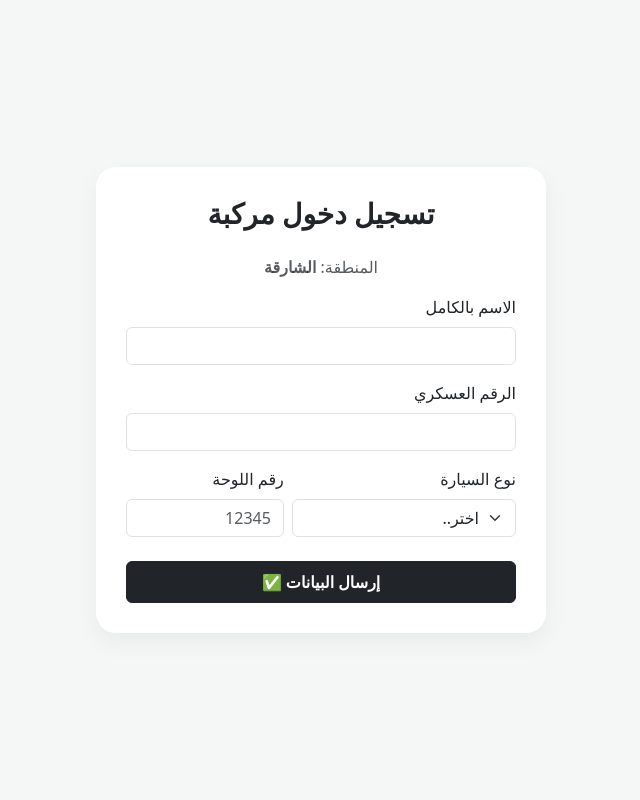
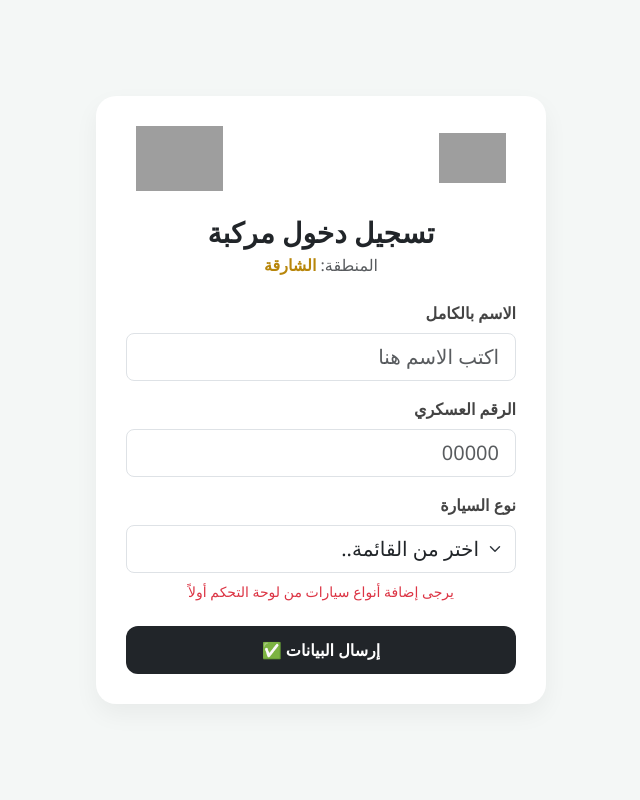
Before and after one commit to Mohammed-Alzahmi/Vehicle-Tracker-Project, a Flask app: page /register in a window 1280 px wide. Shown: the whole page, without its empty margins (319-959 px from the left). Run offline with Flask 3, Linux system fonts and the light colour scheme; data that the repository does not hold is empty; grey boxes are pictures that could not be loaded.

```diff
--- a/templates/index.html
+++ b/templates/index.html
@@ -6,46 +6,53 @@
     <title>تسجيل مركبة</title>
     <link href="https://cdn.jsdelivr.net/npm/bootstrap@5.3.0/dist/css/bootstrap.min.css" rel="stylesheet">
     <style>
-        body { background: #f4f7f6; display: flex; align-items: center; justify-content: center; min-height: 100vh; padding: 15px; }
-        .reg-card { background: white; padding: 30px; border-radius: 20px; box-shadow: 0 10px 25px rgba(0,0,0,0.05); width: 100%; max-width: 450px; }
-        .input-group-text { background: #b8860b; color: white; border: none; }
+        body { background: #f4f7f6; display: flex; align-items: center; justify-content: center; min-height: 100vh; padding: 15px; font-family: 'Segoe UI', sans-serif; }
+        .reg-card { background: white; padding: 30px; border-radius: 20px; box-shadow: 0 10px 25px rgba(0,0,0,0.05); width: 100%; max-width: 450px; text-align: center; }
+        .logos-container { display: flex; justify-content: space-between; align-items: center; margin-bottom: 25px; padding: 0 10px; }
+        .side-logo { height: 50px; object-fit: contain; }
+        .main-logo { height: 65px; object-fit: contain; }
+        .form-label { font-weight: 600; color: #444; display: block; text-align: right; }
+        .btn-submit { background: #212529; color: white; border: none; padding: 12px; border-radius: 12px; width: 100%; font-weight: bold; transition: 0.3s; }
+        .btn-submit:hover { background: #000; transform: translateY(-2px); }
     </style>
 </head>
 <body>
     <div class="reg-card">
-        <h3 class="text-center fw-bold mb-4">تسجيل دخول مركبة</h3>
-        <p class="text-center text-muted">المنطقة: <strong>{{ region }}</strong></p>
+        <div class="logos-container">
+            <img src="https://upload.wikimedia.org/wikipedia/commons/thumb/c/cb/Emblem_of_the_United_Arab_Emirates.svg/1200px-Emblem_of_the_United_Arab_Emirates.svg.png" class="side-logo">
+            <img src="https://upload.wikimedia.org/wikipedia/en/thumb/3/33/Sharjah_Police_Logo.png/200px-Sharjah_Police_Logo.png" class="main-logo">
+        </div>
+
+        <h3 class="fw-bold mb-1">تسجيل دخول مركبة</h3>
+        <p class="text-muted mb-4">المنطقة: <span style="color: #b8860b; font-weight: bold;">{{ region }}</span></p>
 
         <form action="/submit" method="POST">
             <input type="hidden" name="region" value="{{ region }}">
 
             <div class="mb-3">
                 <label class="form-label">الاسم بالكامل</label>
-                <input type="text" name="username" class="form-control" required>
+                <input type="text" name="username" class="form-control form-control-lg" placeholder="اكتب الاسم هنا" required>
             </div>
 
             <div class="mb-3">
                 <label class="form-label">الرقم العسكري</label>
-                <input type="number" name="military_id" class="form-control" required>
+                <input type="number" name="military_id" class="form-control form-control-lg" placeholder="00000" required>
             </div>
 
-            <div class="row g-2 mb-4">
-                <div class="col-7">
-                    <label class="form-label">نوع السيارة</label>
-                    <select name="car_type" class="form-select" required>
-                        <option value="">اختر..</option>
-                        {% for car in car_list %}
-                        <option value="{{ car }}">{{ car }}</option>
-                        {% endfor %}
-                    </select>
-                </div>
-                <div class="col-5">
-                    <label class="form-label">رقم اللوحة</label>
-                    <input type="text" name="car_plate" class="form-control" placeholder="12345" required>
-                </div>
+            <div class="mb-4">
+                <label class="form-label">نوع السيارة</label>
+                <select name="car_type" class="form-select form-select-lg" required>
+                    <option value="">اختر من القائمة..</option>
+                    {% for car in car_list %}
+                    <option value="{{ car }}">{{ car }}</option>
+                    {% endfor %}
+                </select>
+                {% if not car_list %}
+                <small class="text-danger d-block mt-2">يرجى إضافة أنواع سيارات من لوحة التحكم أولاً</small>
+                {% endif %}
             </div>
 
-            <button type="submit" class="btn btn-dark w-100 py-2 fw-bold">إرسال البيانات ✅</button>
+            <button type="submit" class="btn-submit">إرسال البيانات ✅</button>
         </form>
     </div>
 </body>
```
